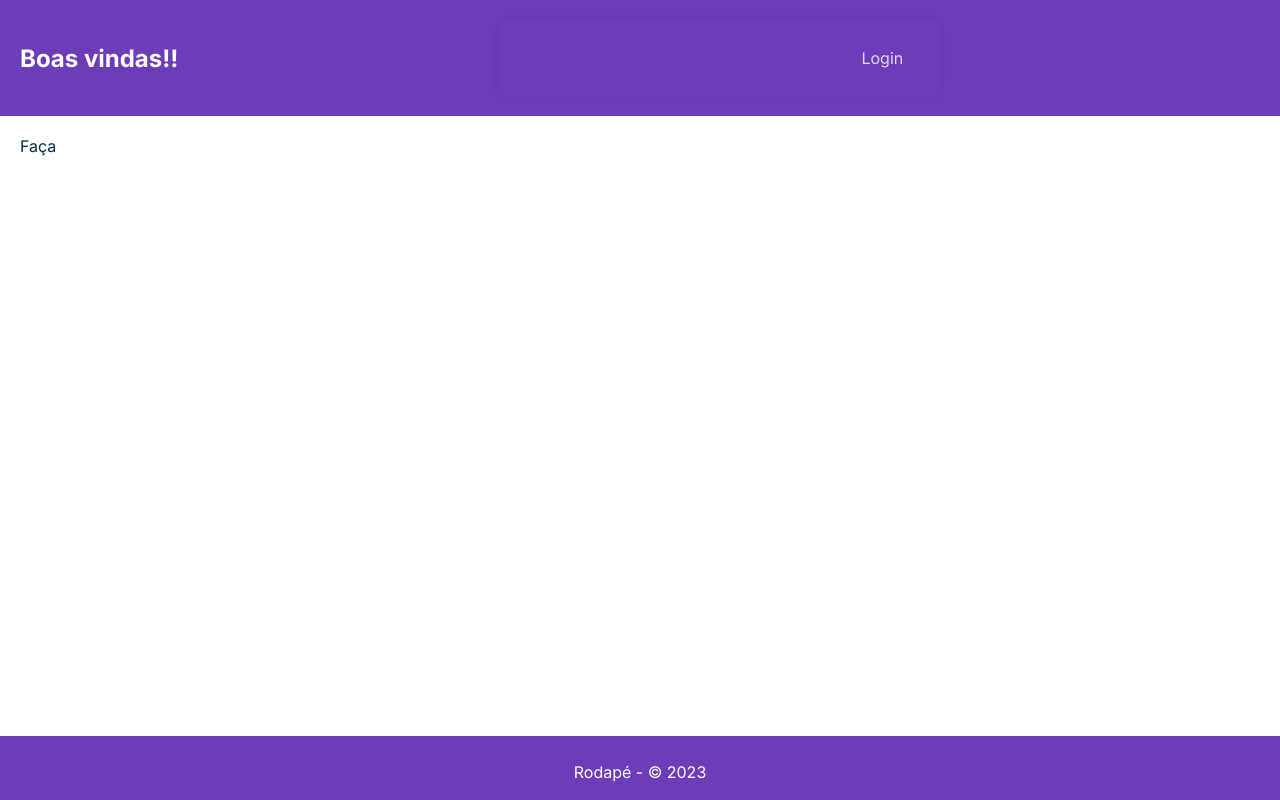
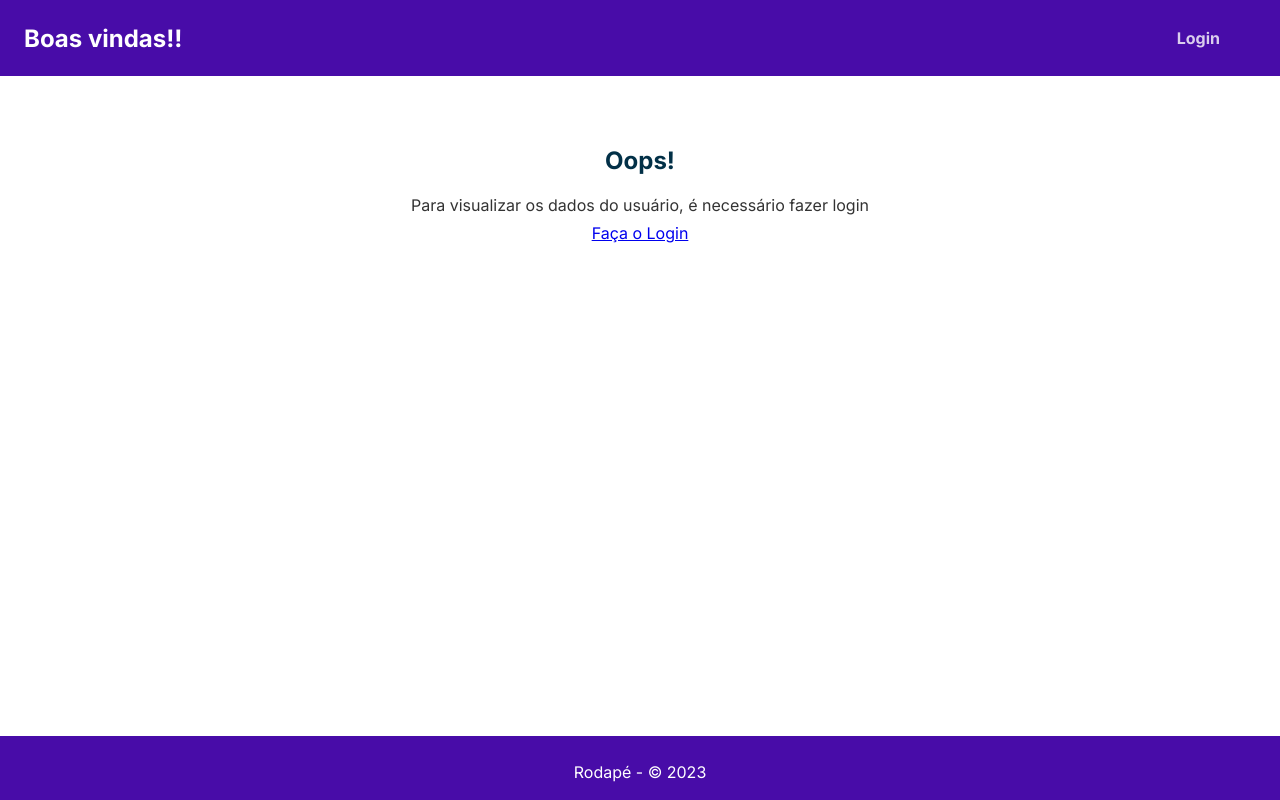
Before and after one commit to alinelopesm/auth-flow, a React (Create React App) app: page / in a window 1280 px wide. Built offline with nearby package versions, Linux system fonts and the light colour scheme.

Commit message:
refactor: ajust layout

```diff
--- a/src/components/Header/Header.css
+++ b/src/components/Header/Header.css
@@ -4,9 +4,9 @@
     align-items: center;
     background-color: #480ca8;
     color: #fff;
-    padding: 20px;
+    padding: 0 24px;
     box-shadow: 0px 2px 4px rgba(255, 255, 255, 0.1);
-    opacity: 0.8;
+    flex-direction: row;
   }
 
   .logo {
@@ -16,14 +16,15 @@
     color: #fff;
   }
 
-  .user-info {
+  .user-info-header {
     display: flex;
     align-items: center;
-    justify-content: flex-end;
-    flex: 1;
     background-color: transparent;
     border: none;
     opacity: 0.8;
+    flex-direction: row;
+    gap: 8px;
+    padding: 20px;
   }
 
   .login-link {
@@ -34,9 +35,11 @@
     padding: 8px 16px;
     cursor: pointer;
     transition: border-bottom-color 0.3s ease;
+    font-weight: bold;
   }
 
   .login-link:hover {
     border-bottom: 1px solid #fff;
     background: transparent;
+    font-weight: bold;
   }
--- a/src/components/Header/index.tsx
+++ b/src/components/Header/index.tsx
@@ -14,10 +14,10 @@ const HeaderContent: React.FC = () => {
   return (
     <div className="header">
       <Link to="/" className="logo">Boas vindas!!</Link>
-      <div className="user-info">
+      <div className="user-info-header">
         {isLoggedIn ? (
           <>
-            <span className="username">{authenticateInfo?.username}</span>
+            <span className="username">Olá, {authenticateInfo?.username}</span>
             <button className="login-link" onClick={logout}>Logout</button>
           </>
         ) : (
--- a/src/components/Structure/styles.css
+++ b/src/components/Structure/styles.css
@@ -16,7 +16,6 @@ footer {
     position: absolute;
     bottom: 0;
     width: 100%;
-    opacity: 0.8;
 }
 footer p {
     color: #fff;
--- a/src/pages/home/index.tsx
+++ b/src/pages/home/index.tsx
@@ -2,6 +2,7 @@ import React, { useContext } from 'react';
 import UserInfo from '../user';
 import { AuthContext } from '../../context/AuthContext';
 import Struct from '../../components/Structure/Struct';
+import { Link } from 'react-router-dom';
 
 const Home: React.FC = () => {
   const { isLoggedIn, authenticateInfo, logout} = useContext(AuthContext);
@@ -11,7 +12,11 @@ const Home: React.FC = () => {
       {isLoggedIn ?
         <UserInfo authInfo={authenticateInfo}/>
         :
-        <>Faça</>
+        <div style={{ textAlign: 'center', marginTop: '50px'}}>
+          <h1>Oops!</h1>
+          <p>Para visualizar os dados do usuário, é necessário fazer login</p>
+          <Link to="/login">Faça o Login</Link>
+        </div>
       }
     </Struct>
   )
--- a/src/pages/user/index.css
+++ b/src/pages/user/index.css
@@ -2,29 +2,37 @@
   display: flex;
   justify-content: center;
   align-items: center;
+  min-height: 400px;
 }
+
 .user-info {
   background-color: #fff;
   padding: 20px;
   border-radius: 8px;
   box-shadow: 0px 0px 10px 0px rgba(0, 0, 0, 0.1);
   width: 90%;
-  max-width: 400px;
+  max-width: 600px;
   margin: auto;
   text-align: left;
+  display: flex;
+  flex-direction: column;
 }
 
 .card-title {
   text-align: center;
   margin-bottom: 20px;
-  color: #007bff;
+  color: #f72585;;
   font-size: 24px;
   font-weight: bold;
+  margin-top: 0;
+  opacity: 1;
 }
 
 .user-details {
   display: flex;
   align-items: center;
+  justify-content: space-between;
+  gap: 64px;
 }
 
 .user-avatar {
@@ -68,3 +76,18 @@ p {
   margin-bottom: 8px;
   color: #333;
 }
+
+@media screen and (max-width: 768px) {
+  .user-info {
+    width: 95%;
+    padding: 15px;
+  }
+
+  .user-details {
+    flex-direction: column;
+  }
+
+  .user-avatar {
+    margin-bottom: 15px;
+  }
+}
--- a/src/pages/user/index.tsx
+++ b/src/pages/user/index.tsx
@@ -14,7 +14,7 @@ const UserInfo: React.FC<UserInfoProps> = ({ userInfo, authInfo }) => {
     user && (
       <div className="user-info-container">
         <div className="user-info">
-          <h2 className="card-title">Informações do Usuário</h2> {/* Título adicionado */}
+          <h2 className="card-title">Informações do Usuário</h2>
           <div className="user-details">
             <div className="user-avatar">
               {user.image ? (
```
